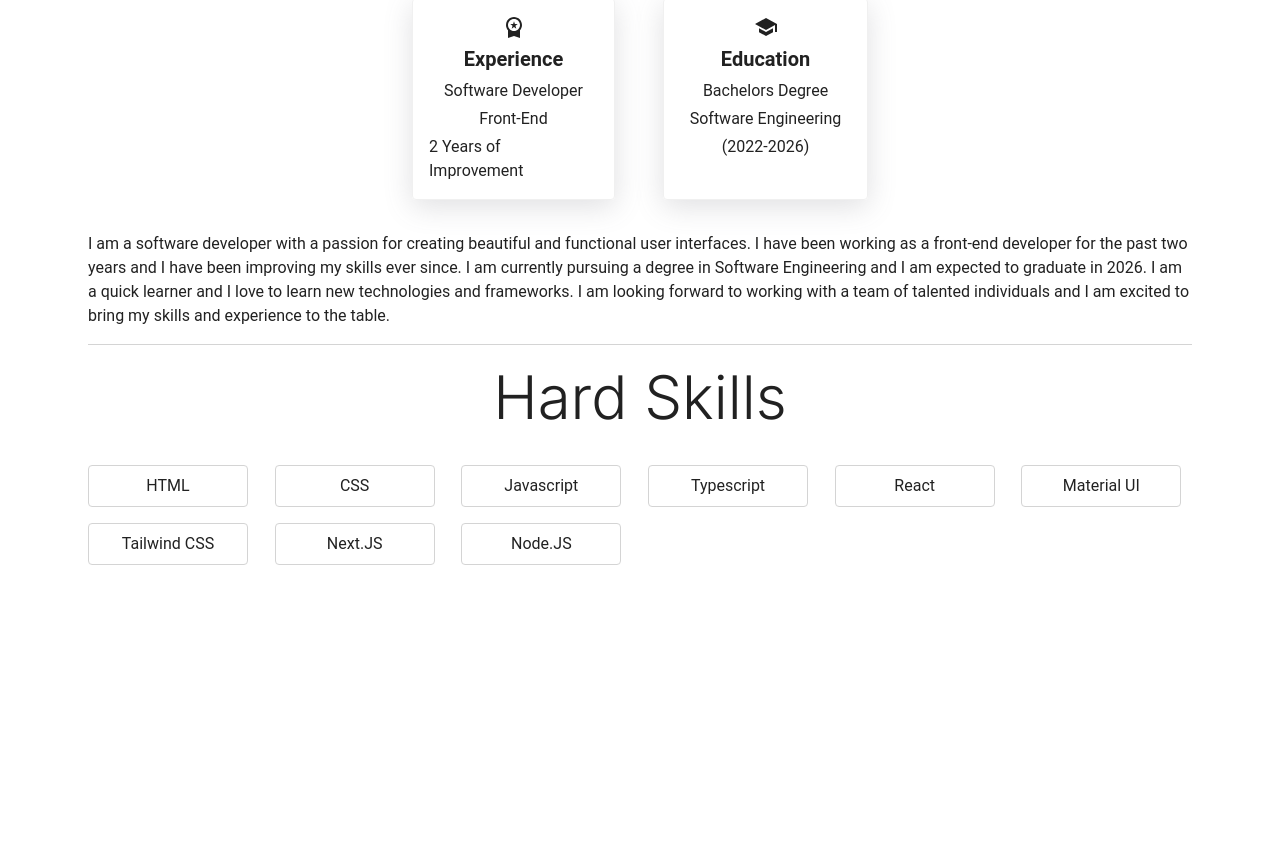
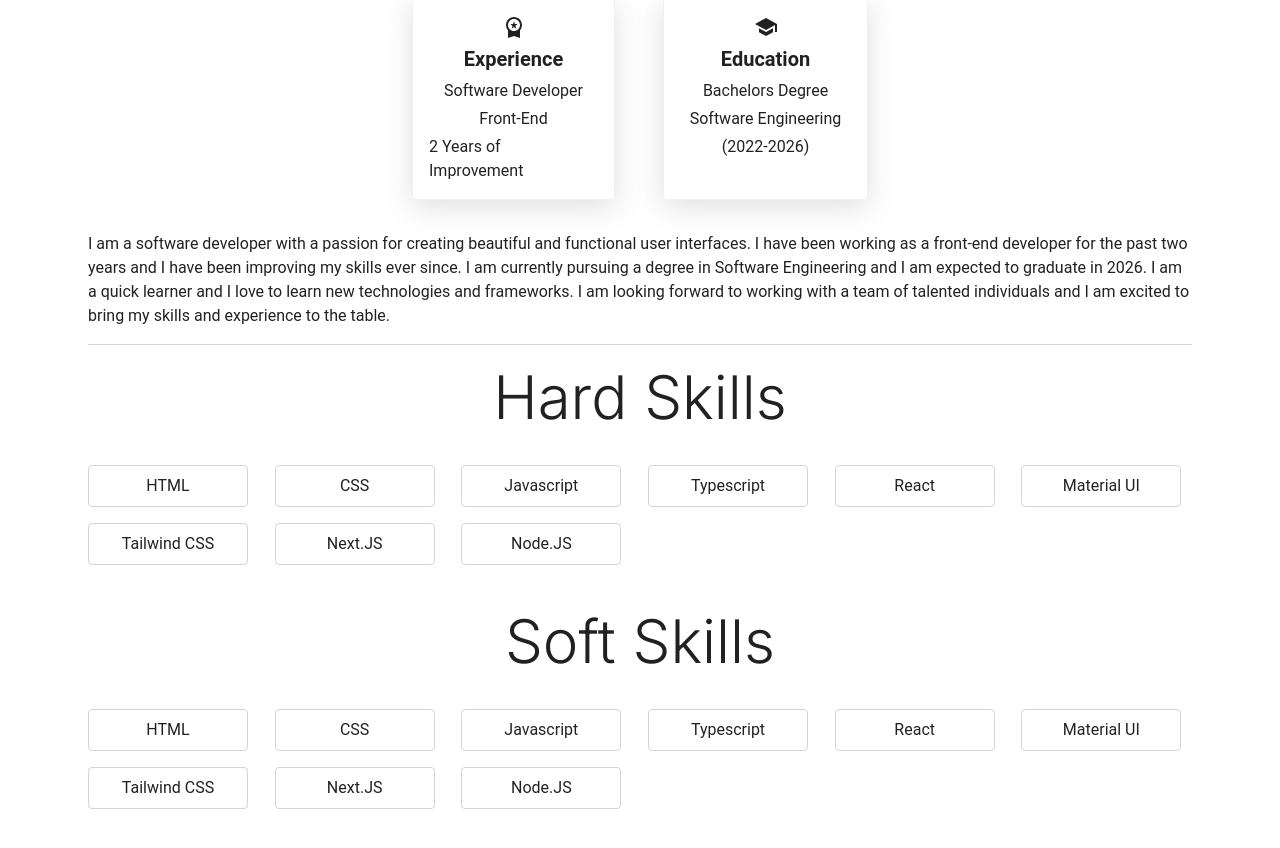
Before and after one commit to MarcusVNT/my-portfolio, a React (Vite) app: page / in a window 1280 px wide. Shown: the part 1074-1922 px from the top of the page. Before the commit the page ends 1728 px from the top, so only its background shows below. Built offline with nearby package versions, Linux system fonts and the light colour scheme; a web font is replaced by a local one.

Commit message:
feat: Soft Skill layout added.

```diff
--- a/src/pages/Home/sections/About/About.tsx
+++ b/src/pages/Home/sections/About/About.tsx
@@ -20,7 +20,6 @@ const About = () => {
 
   const StyledAbout = styled("section")(({}) => ({
     backgroundColor: "#ffffff",
-    height: "100vh",
     display: "flex",
     justifyContent: "center",
     margin: "2rem 4rem",
@@ -34,6 +33,7 @@ const About = () => {
     justifyContent: "center",
     gridTemplateColumns: "repeat(6, 1fr)",
     gap: "1rem",
+    marginBottom: "2rem",
   }));
 
   const StyledListItem = styled(ListItem)(({}) => ({
@@ -137,7 +137,7 @@ const About = () => {
             bring my skills and experience to the table.
           </Typography>
         </Grid>
-        <Grid>
+        <Grid borderBottom="1px solid #d4d4d4">
           <Typography
             variant="h2"
             textAlign="center"
@@ -151,6 +151,19 @@ const About = () => {
               <StyledListItem key={index}>{hardSkill}</StyledListItem>
             ))}
           </StyledList>
+          <Typography
+            variant="h2"
+            textAlign="center"
+            fontFamily="Inter"
+            mb="1.5rem"
+          >
+            Soft Skills
+          </Typography>
+          <StyledList>
+            {hardSkillsArray.map((hardSkill, index) => (
+              <StyledListItem key={index}>{hardSkill}</StyledListItem>
+            ))}
+          </StyledList>
         </Grid>
       </Container>
     </StyledAbout>
```
